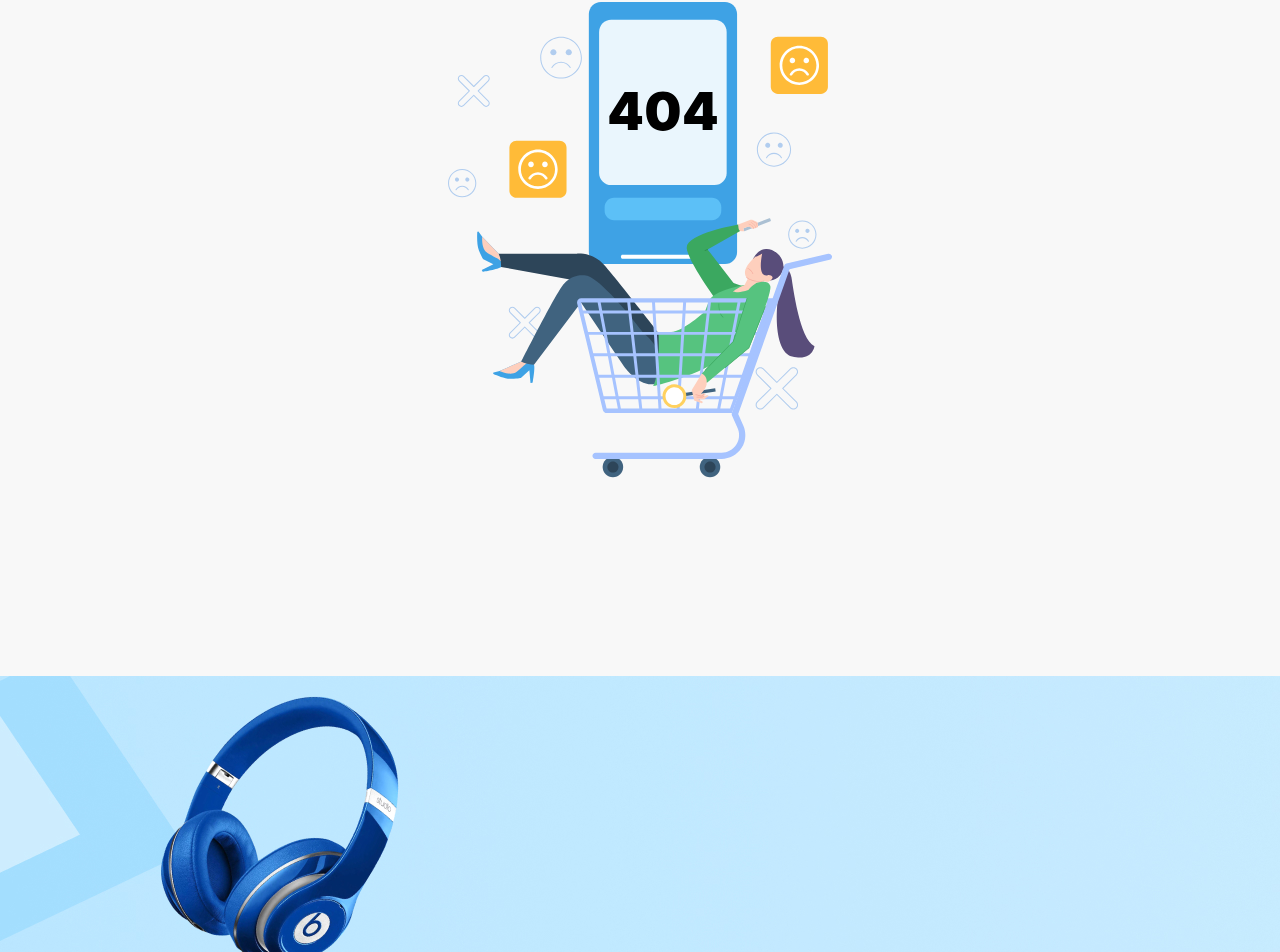
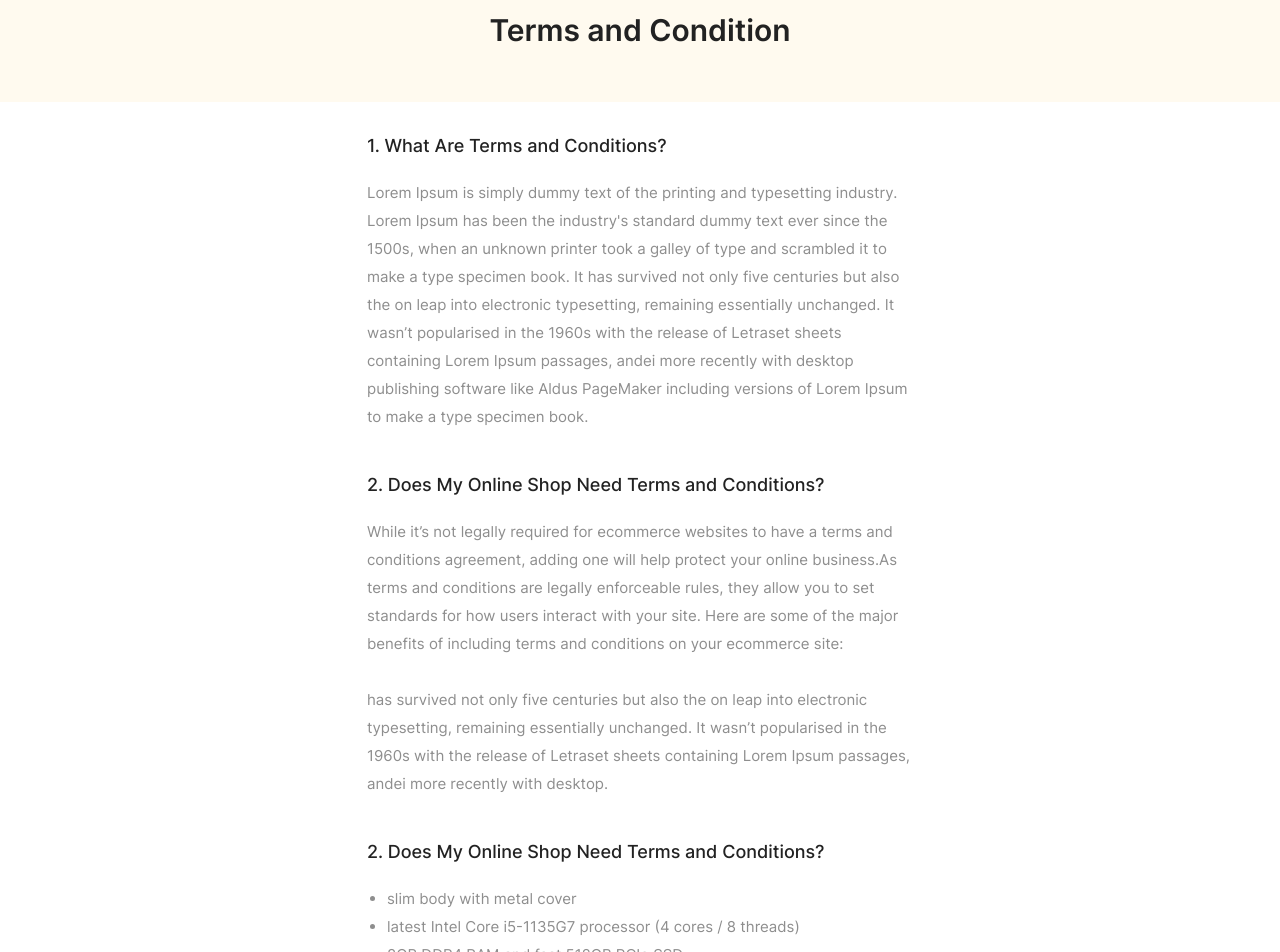
Before and after one commit to ifedayoagboola/bitsgiga-client, a React (Create React App) app: page /terms-conditions in a window 1280 px wide. Shown: the part 257-1209 px from the top of the page. Built offline with nearby package versions, Linux system fonts and the light colour scheme.

Commit message:
terms condition page addded

```diff
--- a/src/Routers.js
+++ b/src/Routers.js
@@ -9,6 +9,7 @@ import ProductsCompaire from "./components/ProductsCompaire/index";
 import SallerPage from "./components/SallerPage";
 import Sallers from "./components/Sellers";
 import SingleProductPage from "./components/SingleProductPage";
+import TermsCondition from "./components/TermsCondition";
 import Wishlist from "./components/Wishlist";
 
 export default function Routers() {
@@ -24,6 +25,7 @@ export default function Routers() {
       <Route exact path="/saller-page" element={<SallerPage />} />
       <Route exact path="/products-compaire" element={<ProductsCompaire />} />
       <Route exact path="/sallers" element={<Sallers />} />
+      <Route exact path="/terms-conditions" element={<TermsCondition />} />
       <Route exact path="*" element={<FourZeroFour />} />
     </Routes>
   );
--- /dev/null
+++ b/src/components/TermsCondition/index.jsx
@@ -0,0 +1,171 @@
+import PageTitle from "../Helpers/PageTitle";
+import Layout from "../Partials/Layout";
+
+export default function TermsCondition() {
+  return (
+    <Layout childrenClasses="pt-0 pb-0">
+      <div className="terms-condition-page w-full bg-white pb-[30px]">
+        <div className="w-full mb-[30px]">
+          <PageTitle
+            breadcrumb={[
+              { name: "home", path: "/" },
+              { name: "Terms and condition", path: "/terms-conditions" },
+            ]}
+            title="Terms and Condition"
+          />
+        </div>
+        <div className="w-full">
+          <div className="container-x mx-auto">
+            <div className="content-item w-full mb-10">
+              <h2 className="text-[18px] font-medium text-qblack mb-5">
+                1. What Are Terms and Conditions?
+              </h2>
+              <p className="text-[15px] text-qgraytwo leading-7">
+                Lorem Ipsum is simply dummy text of the printing and typesetting
+                industry. Lorem Ipsum has been the industry's standard dummy
+                text ever since the 1500s, when an unknown printer took a galley
+                of type and scrambled it to make a type specimen book. It has
+                survived not only five centuries but also the on leap into
+                electronic typesetting, remaining essentially unchanged. It
+                wasn’t popularised in the 1960s with the release of Letraset
+                sheets containing Lorem Ipsum passages, andei more recently with
+                desktop publishing software like Aldus PageMaker including
+                versions of Lorem Ipsum to make a type specimen book.
+              </p>
+            </div>
+            <div className="content-item w-full mb-10">
+              <h2 className="text-[18px] font-medium text-qblack mb-5">
+                2. Does My Online Shop Need Terms and Conditions?
+              </h2>
+              <p className="text-[15px] text-qgraytwo leading-7 mb-10">
+                While it’s not legally required for ecommerce websites to have a
+                terms and conditions agreement, adding one will help protect
+                your online business.As terms and conditions are legally
+                enforceable rules, they allow you to set standards for how users
+                interact with your site. Here are some of the major benefits of
+                including terms and conditions on your ecommerce site:
+                <br />
+                <br />
+                has survived not only five centuries but also the on leap into
+                electronic typesetting, remaining essentially unchanged. It
+                wasn’t popularised in the 1960s with the release of Letraset
+                sheets containing Lorem Ipsum passages, andei more recently with
+                desktop.
+              </p>
+              <div>
+                <h2 className="text-[18px] font-medium text-qblack mb-5">
+                  2. Does My Online Shop Need Terms and Conditions?
+                </h2>
+
+                <ul className="list-disc ml-5">
+                  <li className="text-[15px] text-qgraytwo leading-7">
+                    slim body with metal cover
+                  </li>
+                  <li className="text-[15px] text-qgraytwo leading-7">
+                    latest Intel Core i5-1135G7 processor (4 cores / 8 threads)
+                  </li>
+                  <li className="text-[15px] text-qgraytwo leading-7">
+                    8GB DDR4 RAM and fast 512GB PCIe SSD
+                  </li>
+                  <li className="text-[15px] text-qgraytwo leading-7">
+                    NVIDIA GeForce MX350 2GB GDDR5 graphics card backlit
+                    keyboard, touchpad with gesture support
+                  </li>
+                </ul>
+              </div>
+            </div>
+
+            <div className="content-item w-full mb-10">
+              <h2 className="text-[18px] font-medium text-qblack mb-5">
+                3. Protect Your Property
+              </h2>
+              <p className="text-[15px] text-qgraytwo leading-7">
+                Lorem Ipsum is simply dummy text of the printing and typesetting
+                industry. Lorem Ipsum has been the industry's standard dummy
+                text ever since the 1500s, when an unknown printer took a galley
+                of type and scrambled it to make a type specimen book. It has
+                survived not only five centuries but also the on leap into
+                electronic typesetting, remaining essentially unchanged. It
+                wasn’t popularised in the 1960s with the release of Letraset
+                sheets containing Lorem Ipsum passages, andei more recently with
+                desktop publishing software like Aldus PageMaker including
+                versions of Lorem Ipsum to make a type specimen book. five
+                centuries but also the on leap into electronic typesetting,
+                remaining essentially unchanged. It wasn’t popularised in the
+                1960s with the release of Letraset sheets containing Lorem Ipsum
+                passages, andei more recently with desktop publishing software
+                like Aldus PageMaker including versions of Lorem Ipsum to make a
+                type specimen book.
+              </p>
+            </div>
+            <div className="content-item w-full mb-10">
+              <h2 className="text-[18px] font-medium text-qblack mb-5">
+                4. What to Include in Terms and Conditions for Online Stores
+              </h2>
+              <p className="text-[15px] text-qgraytwo leading-7">
+                Lorem Ipsum is simply dummy text of the printing and typesetting
+                industry. Lorem Ipsum has been the industry's standard dummy
+                text ever since the 1500s, when an unknown printer took a galley
+                of type and scrambled it to make a type specimen book. It has
+                survived not only five centuries but also the on leap into
+                electronic typesetting, remaining essentially unchanged. It
+                wasn’t popularised in the 1960s with the release of Letraset
+                sheets containing Lorem Ipsum passages, andei more recently with
+                desktop publishing software like Aldus PageMaker including
+                versions of Lorem Ipsum to make a type specimen book.
+                <br />
+                <br />
+                five centuries but also the on leap into electronic typesetting,
+                remaining essentially unchanged. It wasn’t popularised in the
+                1960s with the release of Letraset sheets containing Lorem Ipsum
+                passages, andei more recently with desktop publishing software
+                like Aldus PageMaker including versions of Lorem Ipsum to make a
+                type specimen book. It wasn’t popularised in the 1960s with the
+                release of Letraset sheets containing Lorem Ipsum passages,
+                andei more recently with desktop publishing software like Aldus
+                PageMaker including versions of Lorem Ipsum to make a type
+                specimen book.
+              </p>
+            </div>
+            <div className="content-item w-full mb-10">
+              <h2 className="text-[18px] font-medium text-qblack mb-5">
+                05.Pricing and Payment Terms
+              </h2>
+              <p className="text-[15px] text-qgraytwo leading-7">
+                Lorem Ipsum is simply dummy text of the printing and typesetting
+                industry. Lorem Ipsum has been the industry's standard dummy
+                text ever since the 1500s, when an unknown printer took a galley
+                of type and scrambled it to make a type specimen book. It has
+                survived not only five centuries but also the on leap into
+                electronic typesetting, remaining essentially unchanged. It
+                wasn’t popularised in the 1960s with the release of Letraset
+                sheets containing Lorem Ipsum passages, andei more recently with
+                desktop publishing software like Aldus PageMaker including
+                versions of Lorem Ipsum to make a type specimen book.
+                <br />
+                <br />
+                five centuries but also the on leap into electronic typesetting,
+                remaining essentially unchanged. It wasn’t popularised in the
+                1960s with the release of Letraset sheets containing Lorem Ipsum
+                passages, andei more recently with desktop publishing software
+                like Aldus PageMaker including versions of Lorem Ipsum to make a
+                type specimen book. It wasn’t popularised in the 1960s with the
+                release of Letraset sheets containing Lorem Ipsum passages,
+                andei more recently with desktop publishing software like Aldus
+                PageMaker including versions of Lorem Ipsum to make a type
+                specimen book.
+                <br />
+                <br />
+                It has survived not only five centuries but also the on leap
+                into electronic typesetting, remaining essentially unchanged. It
+                wasn’t popularised in the 1960s with the release of Letraset
+                sheets containing Lorem Ipsum passages, andei more recently with
+                desktop
+              </p>
+            </div>
+          </div>
+        </div>
+      </div>
+    </Layout>
+  );
+}
```
